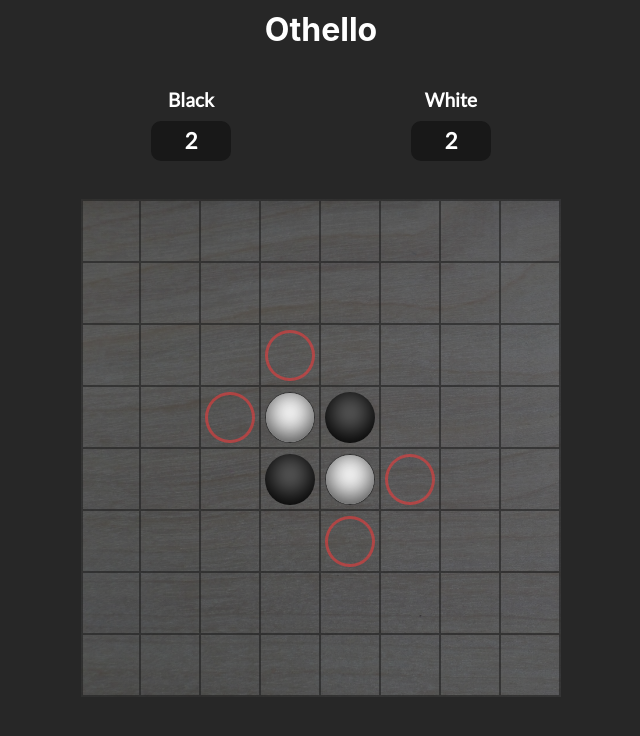
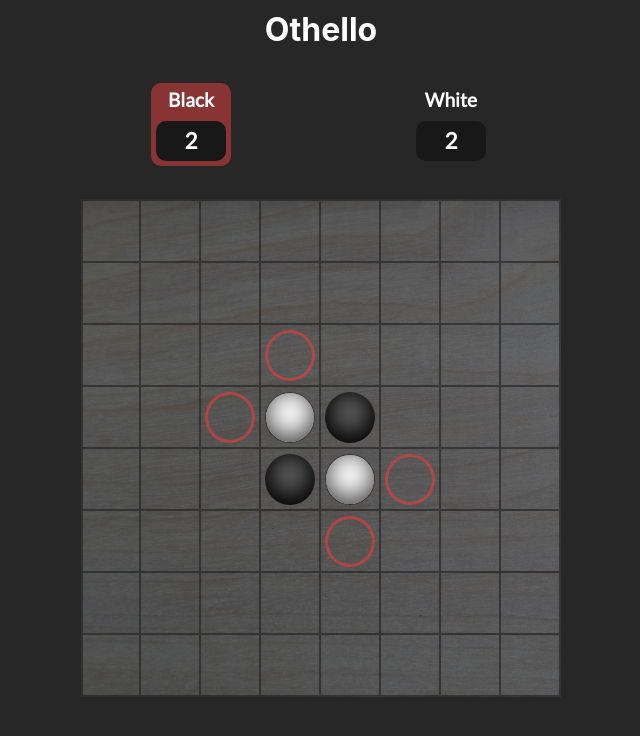
Before and after one commit to danWagar/othello, a React (Create React App) app: page / in a window 1280 px wide. Shown: the top 736 px of the page, without its empty margins (319-959 px from the left). Built offline with nearby package versions, Linux system fonts and the light colour scheme.

Commit message:
add win condition check, game over prompt, turn indicator

```diff
--- a/src/Components/GameContainer/GameContainer.tsx
+++ b/src/Components/GameContainer/GameContainer.tsx
@@ -7,10 +7,11 @@ import './GameContainer.css';
 interface iScore {
   b: number;
   w: number;
+  current: string;
 }
 
 const GameContainer: React.FC = () => {
-  const [score, setScore] = useState<iScore>({ b: 2, w: 2 });
+  const [score, setScore] = useState<iScore>({ b: 2, w: 2, current: 'b' });
 
   const handleScoreChange = (score: iScore) => {
     setScore(score);
--- a/src/Components/Gameboard/Gameboard.css
+++ b/src/Components/Gameboard/Gameboard.css
@@ -39,10 +39,32 @@
   border-left: 2px solid rgba(30, 30, 30, 0.6);
 }
 
-@media (min-width: 750px) {
+.Gameboard_game_over {
+  position: absolute;
+  display: -ms-grid;
+  display: grid;
+  place-items: center;
+  top: calc(50% - 2em);
+  left: 0;
+  font-size: 2.5em;
+  font-weight: bold;
+  height: 4em;
+  width: 100%;
+  background-color: black;
+}
+
+@media (min-width: 480px) {
   .Gameboard_row li {
     height: 60px;
     width: 60px;
   }
 }
+
+@media (min-width: 900px) {
+  .Gameboard_game_over {
+    position: fixed;
+    width: 70%;
+    left: 15%;
+  }
+}
 /*# sourceMappingURL=Gameboard.css.map */
--- a/src/Components/Gameboard/Gameboard.tsx
+++ b/src/Components/Gameboard/Gameboard.tsx
@@ -1,6 +1,6 @@
 import React, { useState, useEffect } from 'react';
 import GamePiece from '../GamePiece/GamePiece';
-import { searchForMoves, updateBoard, getScore } from '../../gameAlgorithms';
+import { searchForMoves, updateBoard, getBoardCount } from '../../gameAlgorithms';
 import './Gameboard.css';
 
 //our gameboard is a 2d string array where the empty string represents a blank square,
@@ -10,6 +10,7 @@ import './Gameboard.css';
 interface iScore {
   b: number;
   w: number;
+  current: string;
 }
 
 interface iGameboard {
@@ -22,13 +23,19 @@ const Gameboard: React.FC<iGameboard> = (props) => {
   //valid options for playerTurn are 'w' and 'b';
   const [playerTurn, setPlayerTurn] = useState<string>('b');
   const [gameBoard, setGameBoard] = useState<string[][]>(gameState);
-  //const [score, setScore] = useState<iScore>(getScore(gameBoard));
+  const [gameOver, setGameOver] = useState<boolean>(false);
 
   useEffect(() => {
-    let boardCopy = gameBoard.map((row) => row.map((square) => square));
-    setGameBoard(searchForMoves(boardCopy, playerTurn));
-    const score = getScore(gameBoard);
-    updateScore(score);
+    if (gameOver) return;
+    let boardCopy = gameBoard.map((row) => row.map((square) => (square === 'p' ? '' : square)));
+    boardCopy = searchForMoves(boardCopy, playerTurn);
+    console.log(boardCopy);
+    setGameBoard(boardCopy);
+    const counts = getBoardCount(boardCopy);
+    updateScore({ b: counts.b, w: counts.w, current: playerTurn });
+    console.log();
+    if (counts.b + counts.w === gameBoard.length * gameBoard.length) setGameOver(!gameOver);
+    if (counts.p === 0) setPlayerTurn(playerTurn === 'w' ? 'b' : 'w');
   }, [playerTurn]);
 
   const handleSquareClick = (e: React.MouseEvent<HTMLLIElement>) => {
@@ -57,7 +64,12 @@ const Gameboard: React.FC<iGameboard> = (props) => {
     });
   };
 
-  return <div className="Gameboard">{getGameboardJSX()}</div>;
+  return (
+    <div className="Gameboard">
+      {gameOver && <div className="Gameboard_game_over">Game Over!</div>}
+      {getGameboardJSX()}
+    </div>
+  );
 };
 
 export default Gameboard;
--- a/src/Components/Score/Score.css
+++ b/src/Components/Score/Score.css
@@ -19,6 +19,8 @@
   display: grid;
   place-items: center;
   width: 80px;
+  padding: 5px;
+  border-radius: 10px;
 }
 
 .Score_player {
@@ -36,4 +38,8 @@
   font-size: 1.4em;
   background-color: #181818;
 }
+
+.Score_highlight {
+  background-color: rgba(200, 60, 60, 0.6);
+}
 /*# sourceMappingURL=Score.css.map */
--- a/src/Components/Score/Score.scss
+++ b/src/Components/Score/Score.scss
@@ -12,6 +12,8 @@
   display: grid;
   place-items: center;
   width: 80px;
+  padding: 5px;
+  border-radius: 10px;
 }
 
 .Score_player {
@@ -28,3 +30,7 @@
   font-size: 1.4em;
   background-color: rgb(24, 24, 24);
 }
+
+.Score_highlight {
+  background-color: rgba(200, 60, 60, 0.6);
+}
--- a/src/Components/Score/Score.tsx
+++ b/src/Components/Score/Score.tsx
@@ -1,9 +1,11 @@
 import React from 'react';
+import classNames from 'classnames';
 import './Score.css';
 
 type score = {
   b: number;
   w: number;
+  current: string;
 };
 
 interface iScore {
@@ -15,11 +17,11 @@ const Score: React.FC<iScore> = (props) => {
 
   return (
     <div className="Score">
-      <div className="Score_container">
+      <div className={classNames('Score_container', { Score_highlight: score.current === 'b' })}>
         <span className="Score_player">Black</span>
         <div className="Score_score">{score.b}</div>
       </div>
-      <div className="Score_container">
+      <div className={classNames('Score_container', { Score_highlight: score.current === 'w' })}>
         <span className="Score_player">White</span>
         <div className="Score_score">{score.w}</div>
       </div>
--- a/src/gameAlgorithms.ts
+++ b/src/gameAlgorithms.ts
@@ -138,19 +138,21 @@ export function updateBoard(gameBoard: string[][], row: number, column: number,
   return changedBoard;
 }
 
-export function getScore(gameBoard: string[][]) {
+export function getBoardCount(gameBoard: string[][]) {
   let blackCount = 0;
   let whiteCount = 0;
+  let pCount = 0;
 
   for (let i = 0; i < gameBoard.length; i++) {
     for (let j = 0; j < gameBoard.length; j++) {
       const current = gameBoard[i][j];
       if (current === 'b') blackCount++;
       else if (current === 'w') whiteCount++;
+      else if (current === 'p') pCount++;
     }
   }
 
-  return { b: blackCount, w: whiteCount };
+  return { b: blackCount, w: whiteCount, p: pCount };
 }
 
 // export function testMapRowColumnOrDiagonalMoves() {
--- a/src/index.css
+++ b/src/index.css
@@ -5,7 +5,7 @@
 }
 
 body {
-  position: fixed;
+  position: absolute;
   top: 0;
   left: 0;
   margin: 0;
```
Also changed, not shown: src/Components/Gameboard/Gameboard.scss (+22 -1 lines), 2 other files (tests, documents, lock files or other folders).
